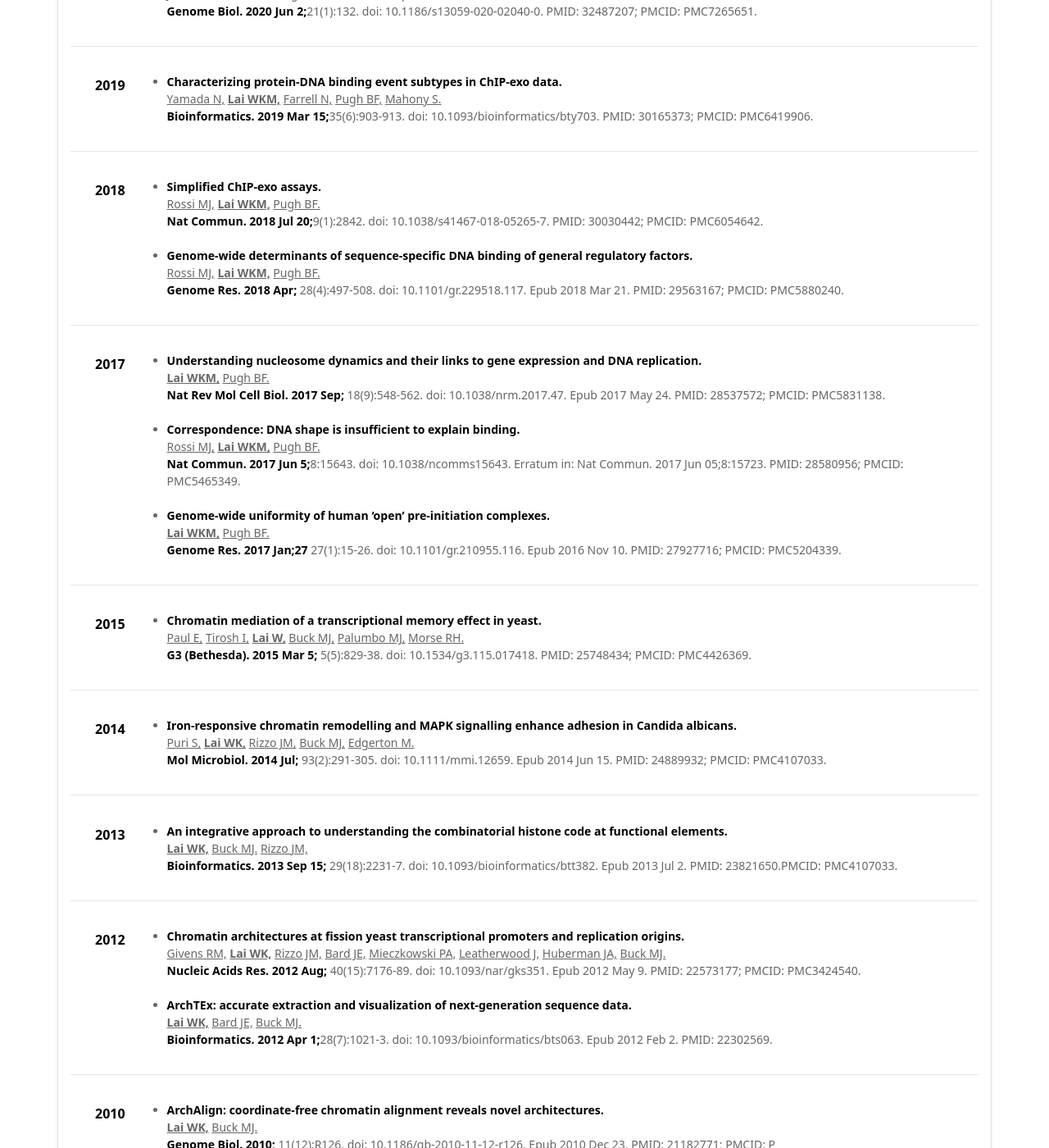
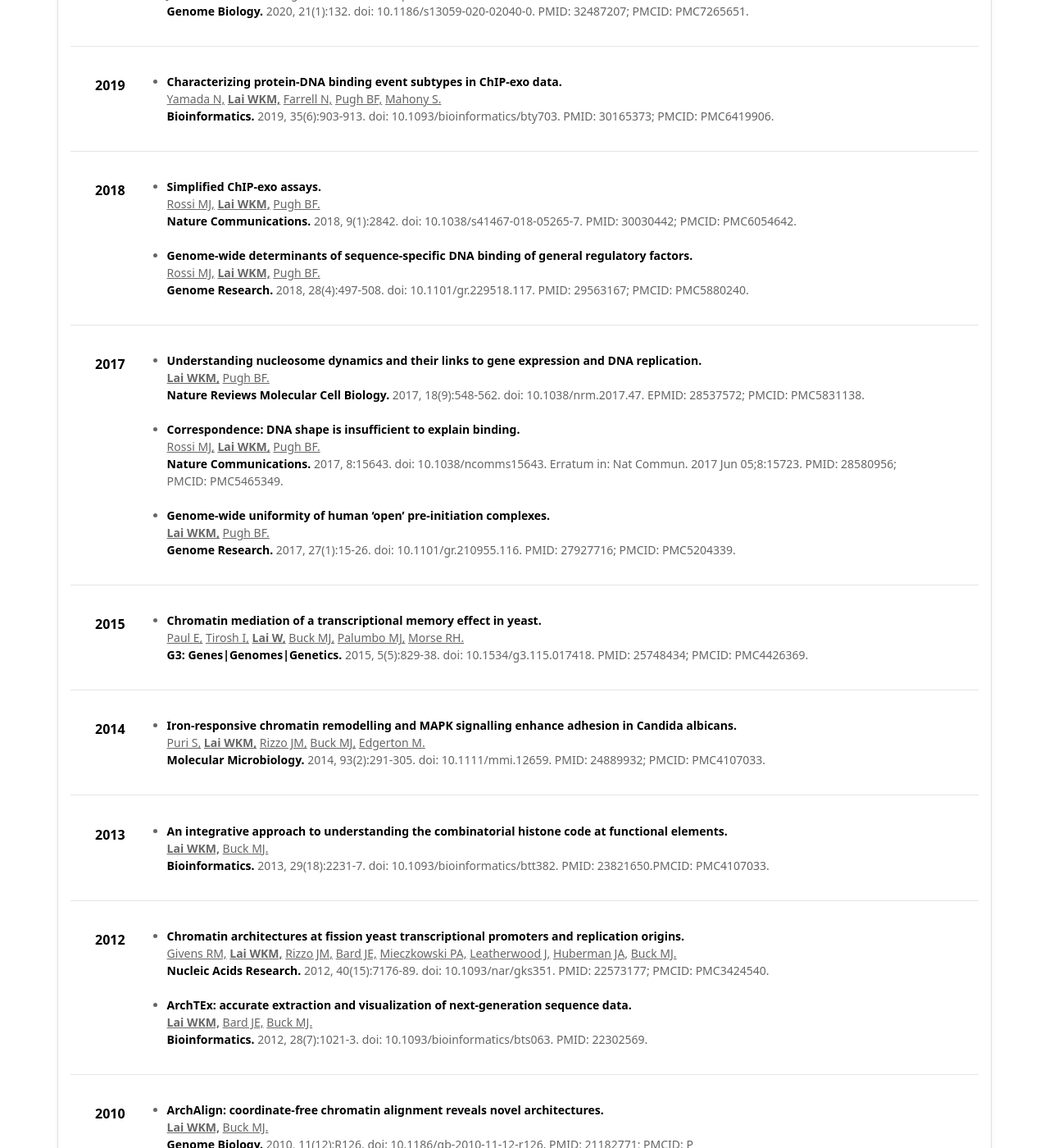
Before and after one commit to WilliamKMLai/WilliamKMLai.github.io, a Jekyll site: the page built from publications.html, in a window 1280 px wide and 1400 px high, scrolled down 1125 px. Shown: the whole window at 82% size. Built offline with Jekyll 4.4.1, drawn with Linux system fonts in a browser that asks for light colours; nearby versions of some CDN libraries; some of the changed text lies outside the part shown.

Commit message:
make references consistent
make references consistent and remove abbreviations from pubmed

```diff
--- a/index.html
+++ b/index.html
@@ -73,7 +73,7 @@ title: About
 
 				<li><p><b><span style="color: black">STENCIL: A web templating engine for visualizing and sharing life science datasets.</span></b><br />
 				<span style="color:"><u>Sun Q,</u> <u>Nematbakhsh A,</u> <u>Kuntala PK,</u> <u>Kellogg G,</u> <u>Pugh BF,</u> <strong><u>Lai WKM.</u></strong></span><br />
-				<span style="color:black"><b>PLoS Comput Biol.</b></span> 2022 Feb 9;18(2):e1009859. doi: 10.1371/journal.pcbi.1009859. PMID: 35139076; PMCID: PMC8863220.</p>
+				<span style="color:black"><b>PLoS Computational Biology.</b></span> 2022 Feb 9;18(2):e1009859. doi: 10.1371/journal.pcbi.1009859. PMID: 35139076; PMCID: PMC8863220.</p>
 			</ul>
 		</div>
 	</div>
--- a/publications.html
+++ b/publications.html
@@ -34,7 +34,7 @@ title: Publications
 
 				<li><p><b><span style="color: black">STENCIL: A web templating engine for visualizing and sharing life science datasets.</span></b><br />
 				<span style="color:"><u>Sun Q,</u> <u>Nematbakhsh A,</u> <u>Kuntala PK,</u> <u>Kellogg G,</u> <u>Pugh BF,</u> <strong><u>Lai WKM.</u></strong></span><br />
-				<span style="color:black"><b>PLoS Comput Biol.</b></span> 2022 Feb 9;18(2):e1009859. doi: 10.1371/journal.pcbi.1009859. PMID: 35139076; PMCID: PMC8863220.</p>
+				<span style="color:black"><b>PLoS Computational Biology.</b></span> 2022 Feb 9;18(2):e1009859. doi: 10.1371/journal.pcbi.1009859. PMID: 35139076; PMCID: PMC8863220.</p>
 			</ul>
 		</div>
 </div>
@@ -49,20 +49,20 @@ title: Publications
 	<div class="Publications_text">
 			<ul>
 				<li><p><b><span style="color: black">Ssl2/TFIIH function in transcription start site scanning by RNA polymerase II in Saccharomyces cerevisiae.</span></b><br />
-				<span style="color:"><u>Zhao T,</u> <u>Vvedenskaya IO,</u> <strong><u>Lai WK,</u></strong> <u>Basu S,</u> <u>Pugh BF,</u> <u>Nickels BE,</u> <u>Kaplan CD.</u> </span><br />
-				 <span style="color:black"><b>Elife. 2021 Oct 15;</b></span> 10:e71013. doi:10.7554/eLife.71013. PMID: 34652274; PMCID: PMC8589449.</li></p>
+				<span style="color:"><u>Zhao T,</u> <u>Vvedenskaya IO,</u> <strong><u>Lai WKM,</u></strong> <u>Basu S,</u> <u>Pugh BF,</u> <u>Nickels BE,</u> <u>Kaplan CD.</u> </span><br />
+				 <span style="color:black"><b>eLife.</b></span> 2021, 10:e71013. doi:10.7554/eLife.71013. PMID: 34652274; PMCID: PMC8589449.</li></p>
 
 				<li><p><b><span style="color: black">A ChIP-exo screen of 887 Protein Capture Reagents Program transcription factor antibodies in human cells.</span></b><br />
 				<span style="color:"><strong><u>Lai WKM,</u></strong> <u>Mariani L,</u> <u>Rothschild G,</u> <u>Smith ER,</u> <u>Venters BJ,</u> <u>Blanda TR,</u> <u>Kuntala PK,</u> <u>Bocklund K,</u> <u>Mairose J,</u> <u>Dweikat SN,</u> <u>Mistretta K,</u> <u>Rossi MJ,</u> <u>James D,</u> <u>Anderson JT,</u> <u>Phanor SK,</u> <u>Zhang W,</u> <u>Zhao Z,</u> <u>Shah AP,</u> <u>Novitzky K,</u> <u>McAnarney E,</u> <u>Keogh MC,</u> <u>Shilatifard A,</u> <u>Basu U,</u> <u>Bulyk ML,</u> <u>Pugh BF.</u></span><br />
-				<span style="color:black"><b>Genome Res. 2021 Sep;</b></span> 31(9):1663-1679. doi: 10.1101/gr.275472.121. Epub 2021 Aug 23. PMID: 34426512; PMCID: PMC8415381.</p></li>
+				<span style="color:black"><b>Genome Research.</b></span> 2021, 31(9):1663-1679. doi: 10.1101/gr.275472.121. PMID: 34426512; PMCID: PMC8415381.</p></li>
 
 				<li><p><b><span style="color: black">A high-resolution protein architecture of the budding yeast genome.</span></b><br />
 				<span style="color:"><u>Rossi MJ,</u> <u>Kuntala PK,</u> <strong><u>Lai WKM,</u></strong> <u>Yamada N,</u> <u>Badjatia N,</u> <u>Mittal C,</u> <u>Kuzu G,</u> <u>Bocklund K,</u> <u>Farrell NP,</u> <u>Blanda TR,</u> <u>Mairose JD,</u> <u>Basting AV,</u> <u>Mistretta KS,</u> <u>Rocco DJ,</u> <u>Perkinson ES,</u> <u>Kellogg GD,</u> <u>Mahony S,</u> <u>Pugh BF.</u></span><br />
-				<span style="color:black"><b>Nature. 2021 Apr;</b></span> 592(7853):309-314. doi: 10.1038/s41586-021-03314-8. Epub 2021 Mar 10. PMID: 33692541; PMCID: PMC8035251.</p></li>
+				<span style="color:black"><b>Nature.</b></span> 2021, 592(7853):309-314. doi: 10.1038/s41586-021-03314-8. PMID: 33692541; PMCID: PMC8035251.</p></li>
 
 				<li><p><b><span style="color: black">Acute stress drives global repression through two independent RNA polymerase II stalling events in Saccharomyces.</span></b><br />
 				<span style="color:"><u>Badjatia N,</u> <u>Rossi MJ,</u> <u>Bataille AR,</u> <u>Mittal C,</u> <strong><u>Lai WKM,</u></strong> <u>Pugh BF.</u></span><br />
-				<span style="color:black"><b>Cell Rep. 2021 Jan 19;</b></span>34(3):108640. doi: 10.1016/j.celrep.2020.108640. PMID: 33472084; PMCID: PMC7879390.</p></li>
+				<span style="color:black"><b>Cell Reports.</b></span> 2021, 34(3):108640. doi: 10.1016/j.celrep.2020.108640. PMID: 33472084; PMCID: PMC7879390.</p></li>
 			</ul>
 	</div>
 </div>
@@ -78,7 +78,7 @@ title: Publications
 			<ul>
 			<li><p><b><span style="color: black">Universal promoter scanning by Pol II during transcription initiation in Saccharomyces cerevisiae. </span></b><br />
 			<span style="color:"><u>Qiu C,</u> <u>Jin H,</u> <u>Vvedenskaya I,</u> <u>Vvedenskaya I,</u> <u>Llenas JA,</u> <u>Zhao T,</u> <u>Malik I,</u> <u>Visbisky AM,</u> <u>Schwartz SL,</u> <u>Cui P,</u> <u>Čabart P,</u> <u>Han KH,</u> <strong><u>Lai WKM,</u></strong> <u>Metz RP,</u> <u>Johnson CD,</u> <u>Sze SH,</u> <u>Pugh BF,</u> <u>Nickels BE,</u> <u>Kaplan CD.</u> </span><br />
-			<span style="color:black"><b>Genome Biol. 2020 Jun 2;</b></span>21(1):132. doi: 10.1186/s13059-020-02040-0. PMID: 32487207; PMCID: PMC7265651.</p></li>
+			<span style="color:black"><b>Genome Biology.</b></span> 2020, 21(1):132. doi: 10.1186/s13059-020-02040-0. PMID: 32487207; PMCID: PMC7265651.</p></li>
 			</ul>
 	</div>
 </div>
@@ -93,7 +93,7 @@ title: Publications
 	<ul>
 	<li><p><b><span style="color: black">Characterizing protein-DNA binding event subtypes in ChIP-exo data.</span></b><br />
 	<span style="color:"><u>Yamada N,</u> <strong><u>Lai WKM,</u></strong> <u>Farrell N,</u> <u>Pugh BF,</u> <u>Mahony S.</u> </span><br />
-	<span style="color:black"><b>Bioinformatics. 2019 Mar 15;</b></span>35(6):903-913. doi: 10.1093/bioinformatics/bty703. PMID: 30165373; PMCID: PMC6419906.</p></li>
+	<span style="color:black"><b>Bioinformatics.</b></span> 2019, 35(6):903-913. doi: 10.1093/bioinformatics/bty703. PMID: 30165373; PMCID: PMC6419906.</p></li>
 	</ul>
 	</div>
 </div>
@@ -107,11 +107,11 @@ title: Publications
 	<ul>
 	<li><p><b><span style="color: black">Simplified ChIP-exo assays.</span></b><br />
 	<span style="color:"><u>Rossi MJ,</u> <strong><u>Lai WKM,</u></strong> <u>Pugh BF.</u> </span><br />
-    <span style="color:black"><b>Nat Commun. 2018 Jul 20;</b></span>9(1):2842. doi: 10.1038/s41467-018-05265-7. PMID: 30030442; PMCID: PMC6054642.</p></li>
+    <span style="color:black"><b>Nature Communications.</b></span> 2018, 9(1):2842. doi: 10.1038/s41467-018-05265-7. PMID: 30030442; PMCID: PMC6054642.</p></li>
 
 	<li><p><b><span style="color: black">Genome-wide determinants of sequence-specific DNA binding of general regulatory factors.</span></b><br/>
 	<span style="color:"><u>Rossi MJ,</u> <strong><u>Lai WKM,</u></strong> <u>Pugh BF.</u> </span><br />
-	<span style="color:black"><b>Genome Res. 2018 Apr; </b></span>28(4):497-508. doi: 10.1101/gr.229518.117. Epub 2018 Mar 21. PMID: 29563167; PMCID: PMC5880240.</p></li>
+	<span style="color:black"><b>Genome Research.</b></span> 2018, 28(4):497-508. doi: 10.1101/gr.229518.117. PMID: 29563167; PMCID: PMC5880240.</p></li>
     </ul>
     </div>
 </div>
@@ -125,15 +125,15 @@ title: Publications
 	<ul>
 	<li><p><b><span style="color: black">Understanding nucleosome dynamics and their links to gene expression and DNA replication.</span></b><br />
 	<span style="color:"><strong><u>Lai WKM,</u></strong> <u>Pugh BF.</u> </span><br />
-	<span style="color:black"><b>Nat Rev Mol Cell Biol. 2017 Sep; </b></span>18(9):548-562. doi: 10.1038/nrm.2017.47. Epub 2017 May 24. PMID: 28537572; PMCID: PMC5831138.</p></li>
+	<span style="color:black"><b>Nature Reviews Molecular Cell Biology.</b></span> 2017, 18(9):548-562. doi: 10.1038/nrm.2017.47. EPMID: 28537572; PMCID: PMC5831138.</p></li>
 
 	<li><p><b><span style="color: black">Correspondence: DNA shape is insufficient to explain binding.</span></b><br />
 	<span style="color:"><u>Rossi MJ,</u> <strong><u>Lai WKM,</u></strong> <u>Pugh BF.</u> </span><br />
-	<span style="color:black"><b>Nat Commun. 2017 Jun 5;</b></span>8:15643. doi: 10.1038/ncomms15643. Erratum in: Nat Commun. 2017 Jun 05;8:15723. PMID: 28580956; PMCID: PMC5465349.</p></li>
+	<span style="color:black"><b>Nature Communications.</b></span> 2017, 8:15643. doi: 10.1038/ncomms15643. Erratum in: Nat Commun. 2017 Jun 05;8:15723. PMID: 28580956; PMCID: PMC5465349.</p></li>
 
 	<li><p><b><span style="color: black">Genome-wide uniformity of human ‘open’ pre-initiation complexes.</span></b><br />
 	<span style="color:"><strong><u>Lai WKM,</u></strong> <u>Pugh BF.</u> </span><br />
-	<span style="color:black"><b>Genome Res. 2017 Jan;27 </b></span>27(1):15-26. doi: 10.1101/gr.210955.116. Epub 2016 Nov 10. PMID: 27927716; PMCID: PMC5204339.</p></li>
+	<span style="color:black"><b>Genome Research.</b></span> 2017, 27(1):15-26. doi: 10.1101/gr.210955.116. PMID: 27927716; PMCID: PMC5204339.</p></li>
 	</ul>
 	</div>
 </div>
@@ -147,7 +147,7 @@ title: Publications
 	<ul>
 	<li><p><b><span style="color: black">Chromatin mediation of a transcriptional memory effect in yeast.</span></b><br />
 	<span style="color:"><u>Paul E,</u> <u>Tirosh I,</u> <strong><u>Lai W,</u></strong> <u>Buck MJ,</u> <u>Palumbo MJ,</u> <u>Morse RH.</u></span><br />
-	<span style="color:black"><b>G3 (Bethesda). 2015 Mar 5; </b></span>5(5):829-38. doi: 10.1534/g3.115.017418. PMID: 25748434; PMCID: PMC4426369.</p></li>
+	<span style="color:black"><b>G3: Genes|Genomes|Genetics.</b></span> 2015, 5(5):829-38. doi: 10.1534/g3.115.017418. PMID: 25748434; PMCID: PMC4426369.</p></li>
 	</ul>
 	</div>
 </div>
@@ -160,8 +160,8 @@ title: Publications
 	<div class="Publications_text">
 	<ul>
 	<li><p><b><span style="color: black">Iron-responsive chromatin remodelling and MAPK signalling enhance adhesion in Candida albicans.</span></b><br />
-	<span style="color:"><u>Puri S,</u> <strong><u>Lai WK,</u></strong> <u>Rizzo JM,</u> <u>Buck MJ,</u> <u>Edgerton M.</u></span><br />
-	<span style="color:black"><b>Mol Microbiol. 2014 Jul; </b></span>93(2):291-305. doi: 10.1111/mmi.12659. Epub 2014 Jun 15. PMID: 24889932; PMCID: PMC4107033.</p></li>
+	<span style="color:"><u>Puri S,</u> <strong><u>Lai WKM,</u></strong> <u>Rizzo JM,</u> <u>Buck MJ,</u> <u>Edgerton M.</u></span><br />
+	<span style="color:black"><b>Molecular Microbiology.</b></span> 2014, 93(2):291-305. doi: 10.1111/mmi.12659. PMID: 24889932; PMCID: PMC4107033.</p></li>
 	</ul>
 	</div>
 </div>
@@ -174,8 +174,8 @@ title: Publications
 	<div class="Publications_text">
 	<ul>
 	<li><p><b><span style="color: black">An integrative approach to understanding the combinatorial histone code at functional elements.</span></b><br />
-	<span style="color:"><strong><u>Lai WK,</u></strong> <u>Buck MJ.</u> <u>Rizzo JM,</u></span><br />
-	<span style="color:black"><b>Bioinformatics. 2013 Sep 15; </b></span>29(18):2231-7. doi: 10.1093/bioinformatics/btt382. Epub 2013 Jul 2. PMID: 23821650.PMCID: PMC4107033.</p></li>
+	<span style="color:"><strong><u>Lai WKM,</u></strong> <u>Buck MJ.</u> </span><br />
+	<span style="color:black"><b>Bioinformatics.</b></span> 2013, 29(18):2231-7. doi: 10.1093/bioinformatics/btt382. PMID: 23821650.PMCID: PMC4107033.</p></li>
 	</ul>
 	</div>
 </div>
@@ -189,12 +189,12 @@ title: Publications
 	<ul>
 
 	<li><p><b><span style="color: black">Chromatin architectures at fission yeast transcriptional promoters and replication origins.</span></b><br />
-	<span style="color:"><u>Givens RM,</u> <strong><u>Lai WK,</u></strong> <u>Rizzo JM,</u> <u>Bard JE,</u> <u>Mieczkowski PA,</u> <u>Leatherwood J,</u> <u>Huberman JA,</u> <u>Buck MJ.</u></span><br />
-	<span style="color:black"><b>Nucleic Acids Res. 2012 Aug; </b></span>40(15):7176-89. doi: 10.1093/nar/gks351. Epub 2012 May 9. PMID: 22573177; PMCID: PMC3424540.</p></li>
+	<span style="color:"><u>Givens RM,</u> <strong><u>Lai WKM,</u></strong> <u>Rizzo JM,</u> <u>Bard JE,</u> <u>Mieczkowski PA,</u> <u>Leatherwood J,</u> <u>Huberman JA,</u> <u>Buck MJ.</u></span><br />
+	<span style="color:black"><b>Nucleic Acids Research.</b></span> 2012, 40(15):7176-89. doi: 10.1093/nar/gks351. PMID: 22573177; PMCID: PMC3424540.</p></li>
 
 	<li><p><b><span style="color: black">ArchTEx: accurate extraction and visualization of next-generation sequence data.</span></b><br />
-	<span style="color:"><strong><u>Lai WK,</u></strong> <u>Bard JE,</u> <u>Buck MJ.</u> </span><br />
-	<span style="color:black"><b>Bioinformatics. 2012 Apr 1;</b></span>28(7):1021-3. doi: 10.1093/bioinformatics/bts063. Epub 2012 Feb 2. PMID: 22302569.</p></li>
+	<span style="color:"><strong><u>Lai WKM,</u></strong> <u>Bard JE,</u> <u>Buck MJ.</u> </span><br />
+	<span style="color:black"><b>Bioinformatics.</b></span> 2012, 28(7):1021-3. doi: 10.1093/bioinformatics/bts063. PMID: 22302569.</p></li>
 	</ul>
 	</div>
 </div>
@@ -208,12 +208,12 @@ title: Publications
 	<div class="Publications_text">
 	<ul>
 	<li><p><b><span style="color: black">ArchAlign: coordinate-free chromatin alignment reveals novel architectures.</span></b><br />
-	<span style="color:"><strong><u>Lai WK,</u></strong> <u>Buck MJ. </u></span><br />
-	<span style="color:black"><b>Genome Biol. 2010; </b></span>11(12):R126. doi: 10.1186/gb-2010-11-12-r126. Epub 2010 Dec 23. PMID: 21182771; PMCID: P</p></li>
+	<span style="color:"><strong><u>Lai WKM,</u></strong> <u>Buck MJ. </u></span><br />
+	<span style="color:black"><b>Genome Biology.</b></span> 2010, 11(12):R126. doi: 10.1186/gb-2010-11-12-r126. PMID: 21182771; PMCID: P</p></li>
 
 	<li><p><b><span style="color: black">Genome-wide search identifies Ccnd2 as a direct transcriptional target of Elf5 in mouse mammary gland.</span></b><br />
 	<span style="color:"><u>Escamilla-Hernandez R,</u> <u>Chakrabarti R,</u> <u>Romano RA,</u> <u>Smalley K,</u> <u>Zhu QQ</u> <strong><u>Lai W</u></strong> <u>Halfon MS</u> <u>Buck MJ</u> <u>Sinha S.</u></span><br />
-	<span style="color:black"><b>BBMC Mol Biol. 2010 Sep 10; </b></span>11:68. doi: 10.1186/1471-2199-11-68. PMID: 20831799 PMCID: PMC2949602</p></li>
+	<span style="color:black"><b>BMC Molecular Biology.</b></span> 2010, 11:68. doi: 10.1186/1471-2199-11-68. PMID: 20831799 PMCID: PMC2949602</p></li>
 	</ul>
 	</div>
 </div>
@@ -228,7 +228,7 @@ title: Publications
 	<ul>
 	<li><p><b><span style="color: black">Gene expression analysis of hepatic roles in cause and development of diabetes in Goto-Kakizaki rats.</span></b><br />
 	<span style="color:"><u>Almon RR,</u> <u>DuBois DC,</u> <strong><u>Lai W,</u></strong> <u>Xue B,</u> <u>Nie J,</u> <u>Jusko WJ.</u></span><br />
-	<span style="color:black"><b>J Endocrinol. 2009 Mar; </b></span>11:68. doi: 10.1186/1471-2199-11-68. PMID: 20831799 PMCID: PMC2949602</p></li>
+	<span style="color:black"><b>Journal of Endocrinology.</b></span> 2009, 11:68. doi: 10.1186/1471-2199-11-68. PMID: 20831799 PMCID: PMC2949602</p></li>
 	</ul>
 	</div>
 </div>
@@ -243,11 +243,11 @@ title: Publications
 	<ul>
 	<li><p><b><span style="color: black">Relationships between Circadian Rhythms and Modulation of Gene Expression by Glucocorticoids in Skeletal Muscle.</span></b><br />
 	<span style="color:"><u>Almon RR,</u> <u>Yang E,</u> <strong><u>Lai W,</u></strong> <u>Androulakis IP,</u> <u>Ghimbovschi S,</u> <u>Hoffman EP,</u> <u>Jusko WJ,</u> <u>DuBois DC.</u></span><br />
-	<span style="color:black"><b>Am J Physiol Regul Integr Comp Physiol. 2008 Oct; </b></span>295(4):R1031-47. doi: 10.1152/ajpregu.90399.2008. Epub 2008 Jul 30. PMID: 18667713 PMCID: PMC2576101</p></li>
+	<span style="color:black"><b>American Journal of Physiology-Regulatory, Integrative and Comparative Physiology.</b></span> 2008, 295(4):R1031-47. doi: 10.1152/ajpregu.90399.2008. PMID: 18667713 PMCID: PMC2576101</p></li>
 
 	<li><p><b><span style="color: black">Circadian variations in rat liver gene expression: relationships to drug actions.</span></b><br />
 	<span style="color:"><u>Almon RR,</u> <u>Yang E,</u> <strong><u>Lai W,</u></strong> <u>Androulakis IP,</u> <u>DuBois DC,</u> <u>Jusko WJ.</u></span><br />
-	<span style="color:black"><b>J Pharmacol Exp Ther. 2008 Sep; </b></span>26(3):700-16. doi: 10.1124/jpet.108.140186. Epub 2008 Jun 18. PMID: 18562560 PMCID: PMC2561907</p></li>
+	<span style="color:black"><b>Journal of Pharmacology and Experimental Therapeutics.</b></span> 2008, 26(3):700-16. doi: 10.1124/jpet.108.140186. PMID: 18562560 PMCID: PMC2561907</p></li>
 	</ul>
 	</div>
 </div>
@@ -262,7 +262,7 @@ title: Publications
 	<ul>
 	<li><p><b><span style="color: black">Corticosteroid-regulated Genes in Rat Kidney: Mining Time Series Data.</span></b><br />
 	<span style="color:"><u>Almon RR,</u> <strong><u>Lai W,</u></strong> <u>DuBois DC,</u> <u>Jusko WJ.</u></span><br />
-	<span style="color:black"><b>Am J Physiol Endocrinol Metab. 2005 Nov; </b></span>289(5):E870-82. doi: 10.1152/ajpendo.00196.2005. Epub 2005 Jun 28. PMID: 15985454 PMCID: PMC3752664</p></li>
+	<span style="color:black"><b>American Journal of Physiology-Endocrinology and Metabolism.</b></span> 2005, 289(5):E870-82. doi: 10.1152/ajpendo.00196.2005. PMID: 15985454 PMCID: PMC3752664</p></li>
 	</ul>
 	</div>
 </div>
```
